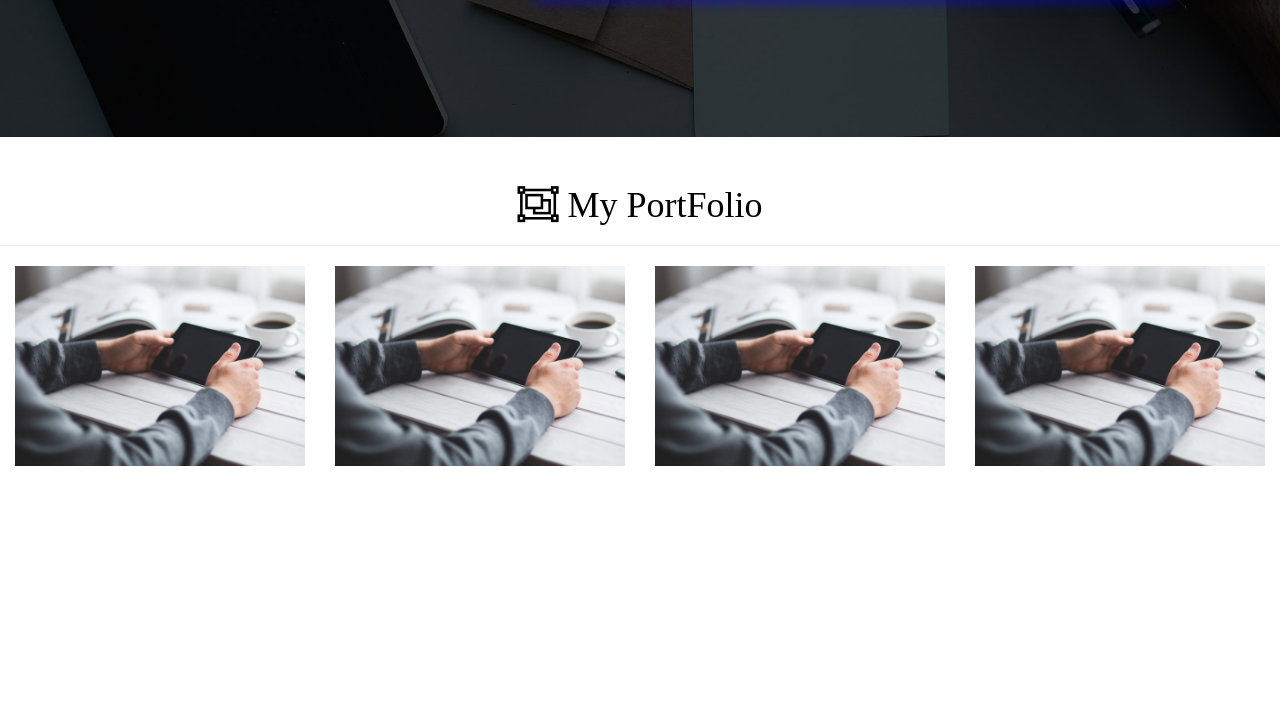
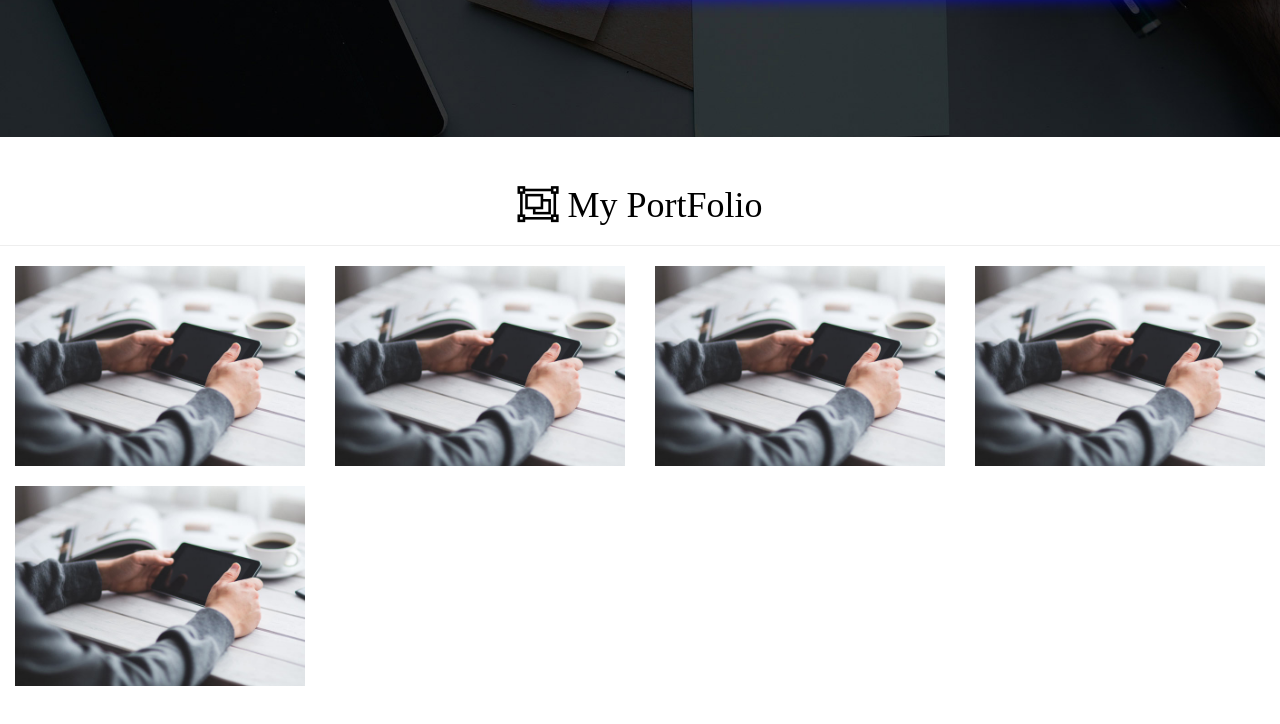
Before and after one commit to Ravi-Moliya/PortFolio, a plain HTML site: page index.html in a window 1280 px wide. Shown: the part 4159-4883 px from the top of the page. Before the commit the page ends 4685 px from the top, so only its background shows below. Drawn offline with nearby package versions, Linux system fonts and the light colour scheme.

Commit message:
Update index.html

```diff
--- a/index.html
+++ b/index.html
@@ -604,6 +604,19 @@
                         </div>
 					</a>
                    </div>
+		    <div class="col-lg-3 col-md-3 col-sm-4">
+				   <a href="https://gitlab.com/Ravi-Moliya/the-
+complete-nodejs-sequelize-with-mysql-mvc-
+project">
+                        <div class="ContainerImage">
+                            <img src="images/Skills_Image.jpg" alt="Ravi Moliya" class="image" />
+                            <div class="overlay">
+                                 <div class="text">Project 3</div>
+                            </div>
+                        </div>
+					</a>
+                   </div>
+
               </div>
          </div>
 		 <script type="text/javascript">
```
